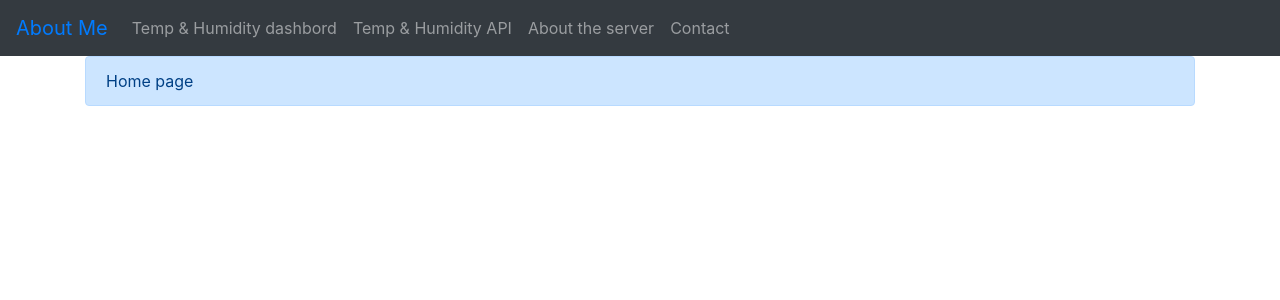
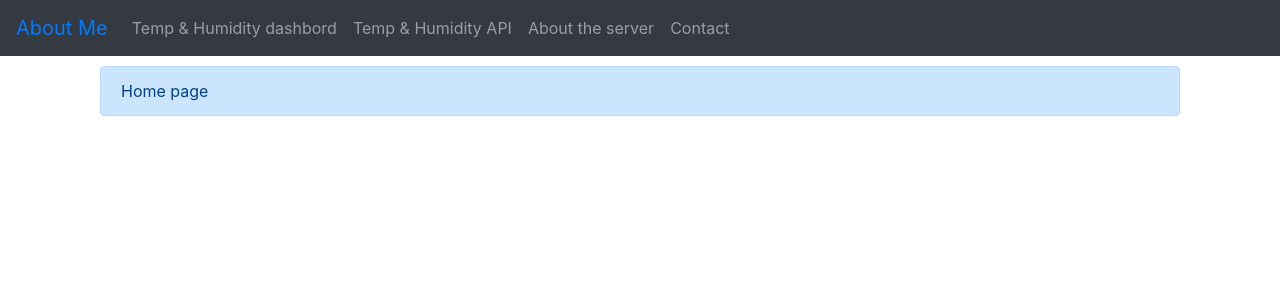
Before and after one commit to RoiEf/temp_srv, a React (Create React App) app: page / in a window 1280 px wide. Shown: the top 300 px of the page. Built offline with nearby package versions, Linux system fonts and the light colour scheme.

Commit message:
Added bootstrap "Container" to all Routes. Removed the explicit one from "Modules" Route.

```diff
--- a/src/App.jsx
+++ b/src/App.jsx
@@ -1,6 +1,7 @@
 import React, { Component } from "react";
 import "./App.css";
 import { BrowserRouter, Route, Switch } from "react-router-dom";
+import { Container } from "react-bootstrap";
 
 import Headder from "./Headder/Headder";
 import Modules from "./Modules/Modules";
@@ -17,6 +18,7 @@ class App extends Component {
       <BrowserRouter>
         <div className="App">
           <Headder />
+          <Container  style={{ marginTop: '10px'}}>
           <Switch>
             <Route path="/" component={Home} exact />
             <Route path="/ApiExp" component={ApiExp} />
@@ -25,6 +27,7 @@ class App extends Component {
             <Route path="/aboutserver" component={Modules} />
             <Route component={Error} />
           </Switch>
+          </Container>
           <Footer />
         </div>
       </BrowserRouter>
--- a/src/Modules/Modules.jsx
+++ b/src/Modules/Modules.jsx
@@ -1,7 +1,7 @@
 import React, { Component } from "react";
 // import axios from "axios";
 import Module from "./module";
-import { CardDeck, Container } from "react-bootstrap";
+import { CardDeck } from "react-bootstrap";
 
 class Modules extends Component {
   state = {
@@ -34,13 +34,11 @@ serverLocation() {
 
   render() {
     return (
-      <Container style={{ marginTop: '10px'}}>
       <CardDeck>
         {this.state.ids.id.map(tag => (
           <Module myKey={tag} key={tag} />
         ))}
       </CardDeck>
-      </Container>
     );
   }
 }
```
